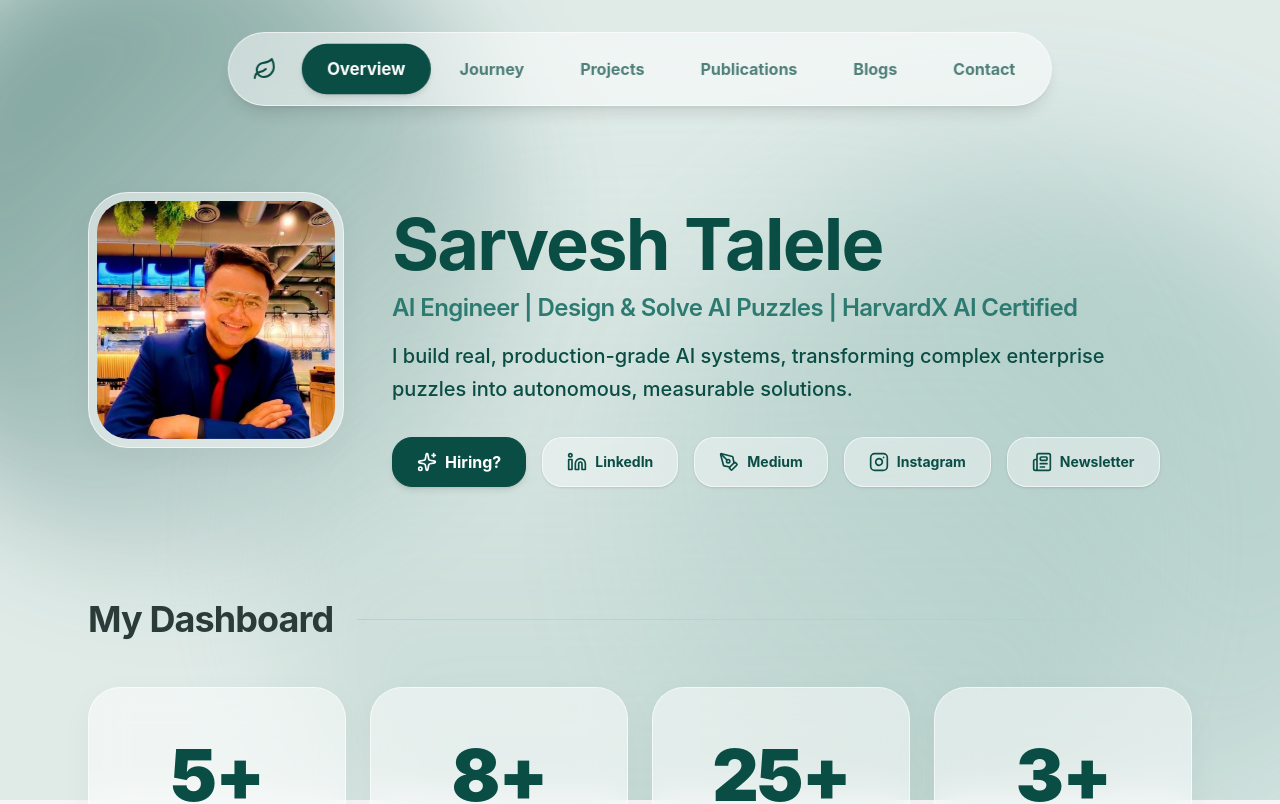
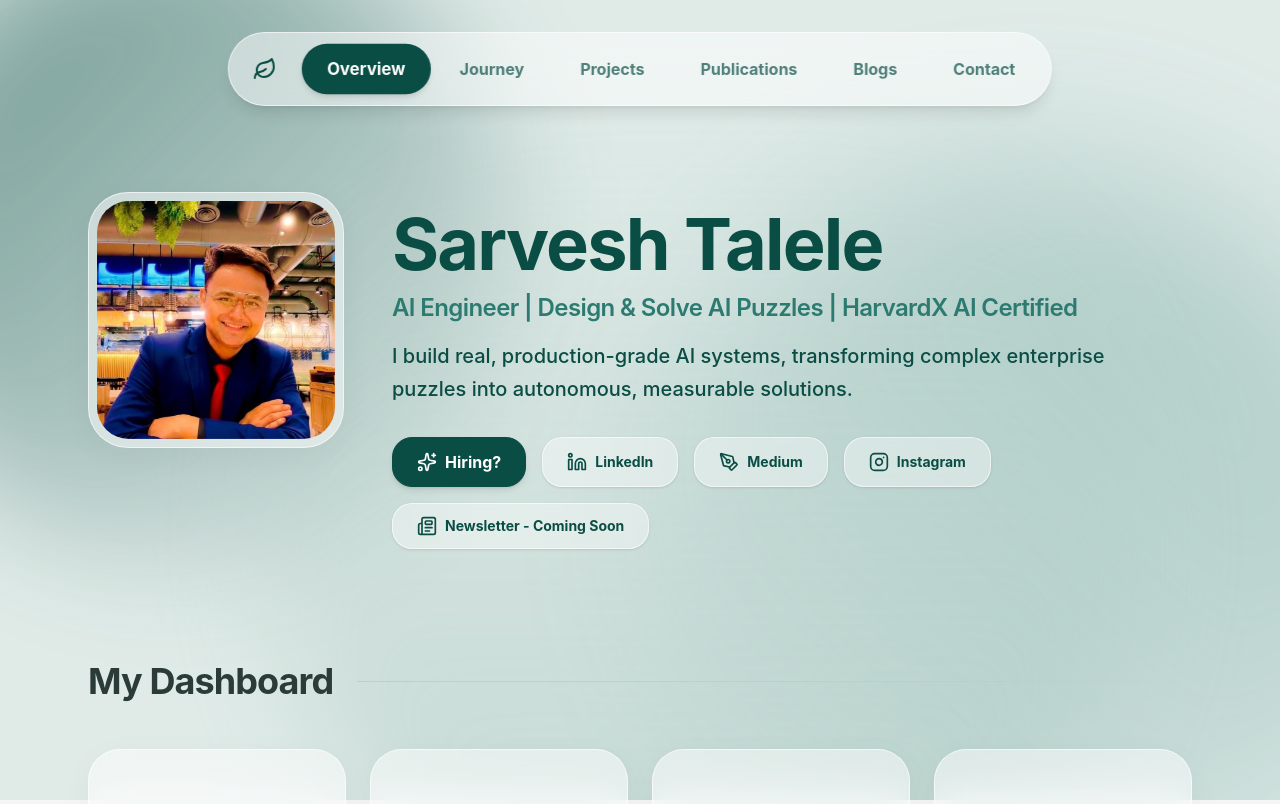
Before and after one commit to sarveshtalele/portfolio-website, a React (Vite) app: page / in a window 1280 px wide. Shown: the top 804 px of the page. Built offline with nearby package versions, Linux system fonts and the light colour scheme; a web font is replaced by a local one.

Commit message:
Fix: details for Hiring UI

```diff
--- a/src/pages/Home.jsx
+++ b/src/pages/Home.jsx
@@ -13,7 +13,7 @@ export const HomePage = () => {
     const generatePitch = async () => {
         if (!companyName.trim()) return;
         setGeneratingPitch(true);
-        const prompt = `As Sarvesh Talele (Full Stack Developer & Agentic AI Engineer), write a highly professional, 2-sentence pitch on why I would be an exceptional addition to the team at "${companyName}". First, independently consider ${companyName}'s current company vision, their recent public AI investments, and AI strategy. Then, explicitly match my skills (Agentic AI, RAG, LangChain, SAP BPS automation) to their specific AI vision in the pitch. Keep the final output to just the 2 confident, tailored sentences.`;
+        const prompt = `As Sarvesh Talele (Agentic AI Engineer), write a highly professional, 2-sentence pitch on why I would be an exceptional addition to the team at "${companyName}" with companyname in Bold letters. First, independently consider ${companyName}'s current company vision, their recent public AI investments, and AI strategy. Then, explicitly match my skills to their specific AI vision in the pitch. Keep the final output to just the 2 confident, tailored sentences.`;
         const result = await callGemini(prompt);
         setPitch(result.replace(/["*]/g, ''));
         setGeneratingPitch(false);
@@ -79,8 +79,8 @@ export const HomePage = () => {
                         {[
                             { icon: Linkedin, label: 'LinkedIn', url: 'https://www.linkedin.com/in/sarveshtalele' },
                             { icon: PenTool, label: 'Medium', url: 'https://medium.com/@sarveshtalele' },
-                            { icon: Instagram, label: 'Instagram', url: '#' },
-                            { icon: Newspaper, label: 'Newsletter', url: '#' }
+                            { icon: Instagram, label: 'Instagram', url: 'https://www.instagram.com/sarveshtalele' },
+                            { icon: Newspaper, label: 'Newsletter - Coming Soon', url: '#' }
                         ].map((link, i) => (
                             <a
                                 key={i} href={link.url} target="_blank" rel="noopener noreferrer"
```
